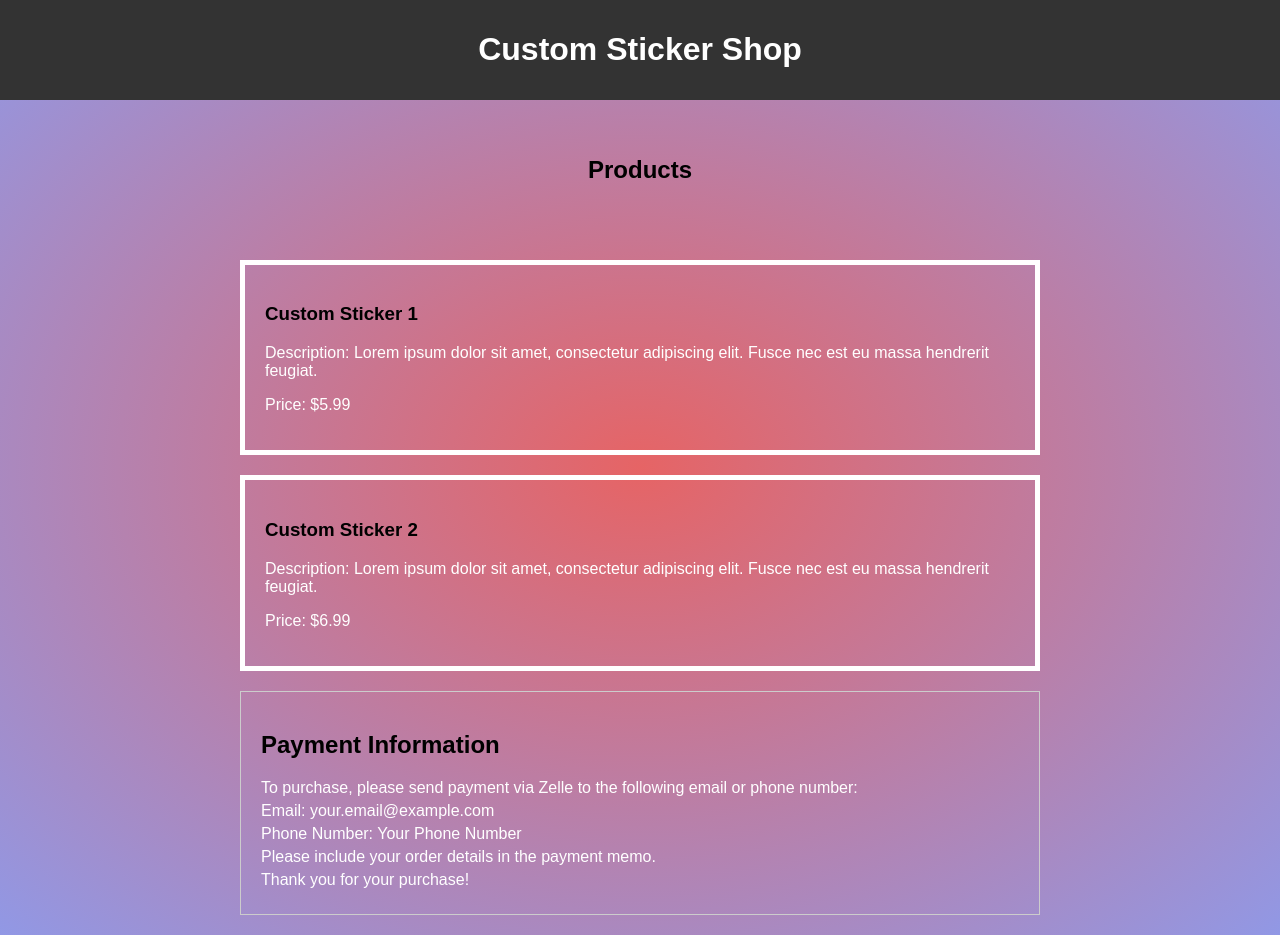
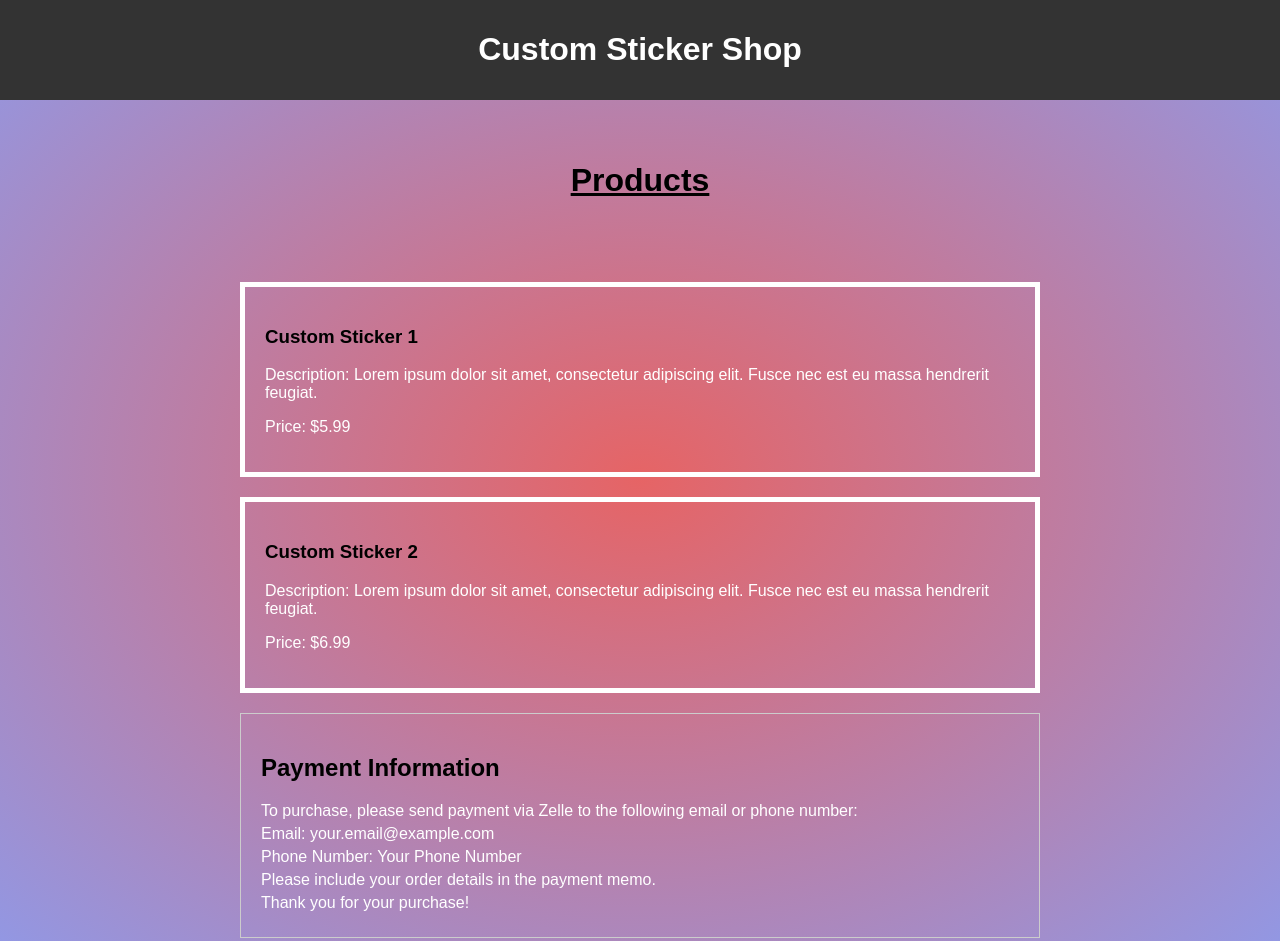
Before and after one commit to StickerClu/StickerClu.github.io, a plain HTML site: page index.html in a window 1280 px wide. Shown: the top 941 px of the page. Drawn offline with Linux system fonts and the light colour scheme.

Commit message:
Update index.html
changing the h2 tag, this way its underlined and that it would have a different sizes

```diff
--- a/index.html
+++ b/index.html
@@ -12,7 +12,7 @@
         <h1>Custom Sticker Shop</h1>
     </header>
 <br><br>
-   <h2 style="text-align:center">Products</h2>
+   <h2 style="text-align:center;text-decoration: underline;font-size:32px;">Products</h2>
 
     <div class="container">
         <section class="products">
```
